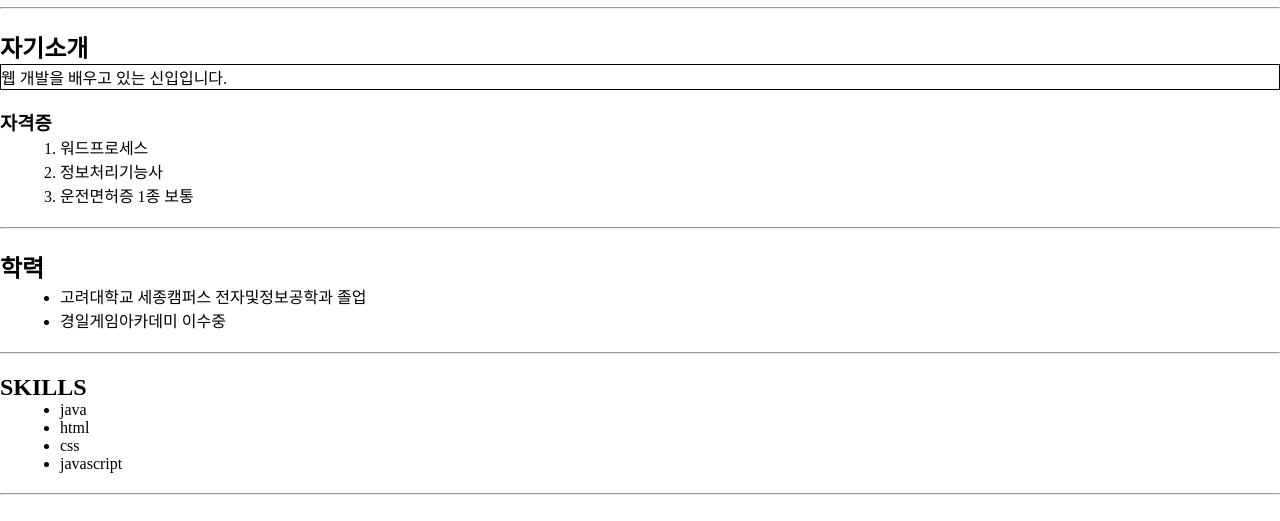
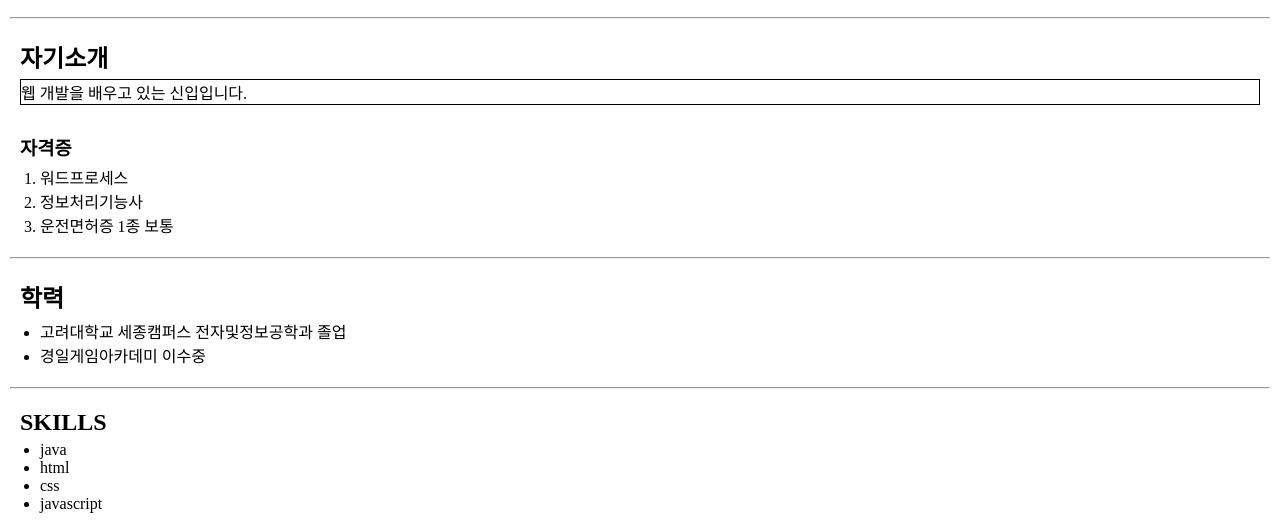
Before and after one commit to mabiTLM/Resume, a plain HTML site: page index.html in a window 1280 px wide. Shown: the part 125-646 px from the top of the page. Drawn offline with Linux system fonts and the light colour scheme.

Commit message:
git dev에서 작동이이상해서 vscode로 다시작성

```diff
--- a/styles/style.css
+++ b/styles/style.css
@@ -1,24 +1,29 @@
-*{
-    margin: auto;
-    padding: auto;
+* {
+  margin: 5px;
+  padding: 0px;
 }
 
-header{
-    text-align: center;
+header {
+  text-align: center;
 }
 
-li{
-    margin: 0px 0px 0px 20px;
+li {
+  margin: 0px 0px 0px 20px;
 }
 
-hr{
-    margin: 20px 0px;
+hr {
+  margin: 20px 0px;
 }
 
-img{
-    width: 25px;
+img {
+  width: 25px;
+  margin: 0px;
+}
+a {
+  margin: 0px;
 }
 
-p{
-    border: 1px solid black;
+p {
+  border: 1px solid black;
+  width: 90%px;
 }
```
